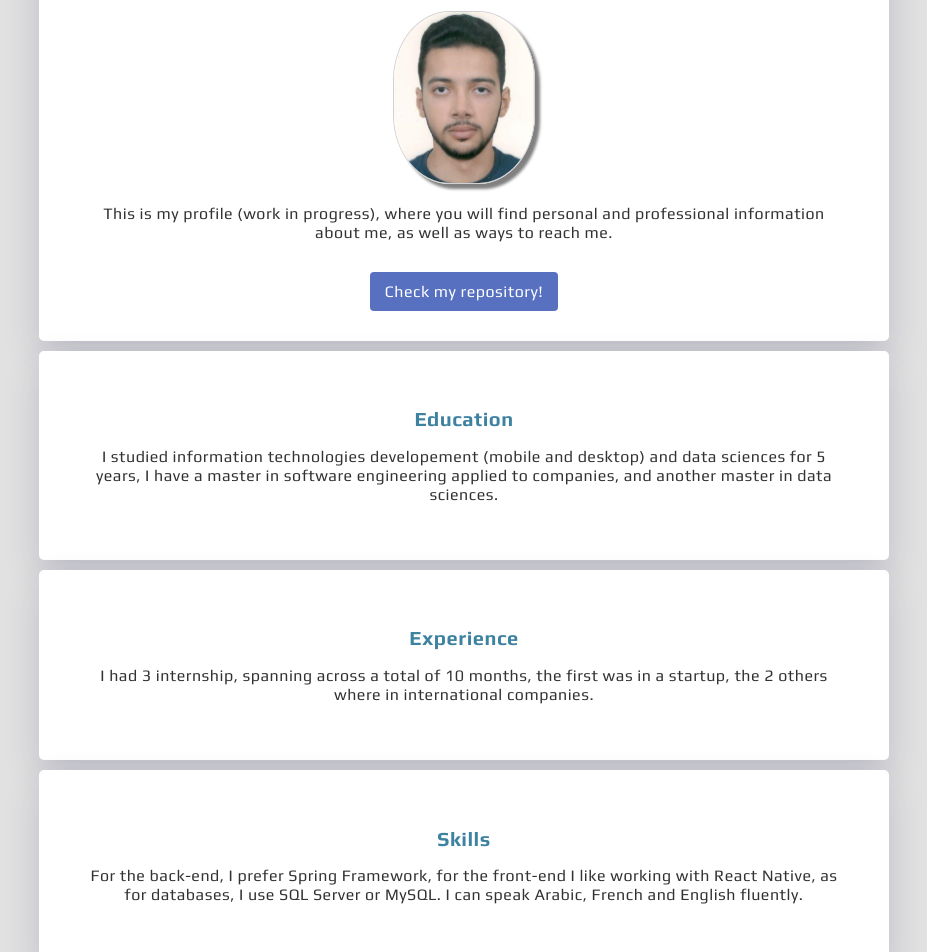
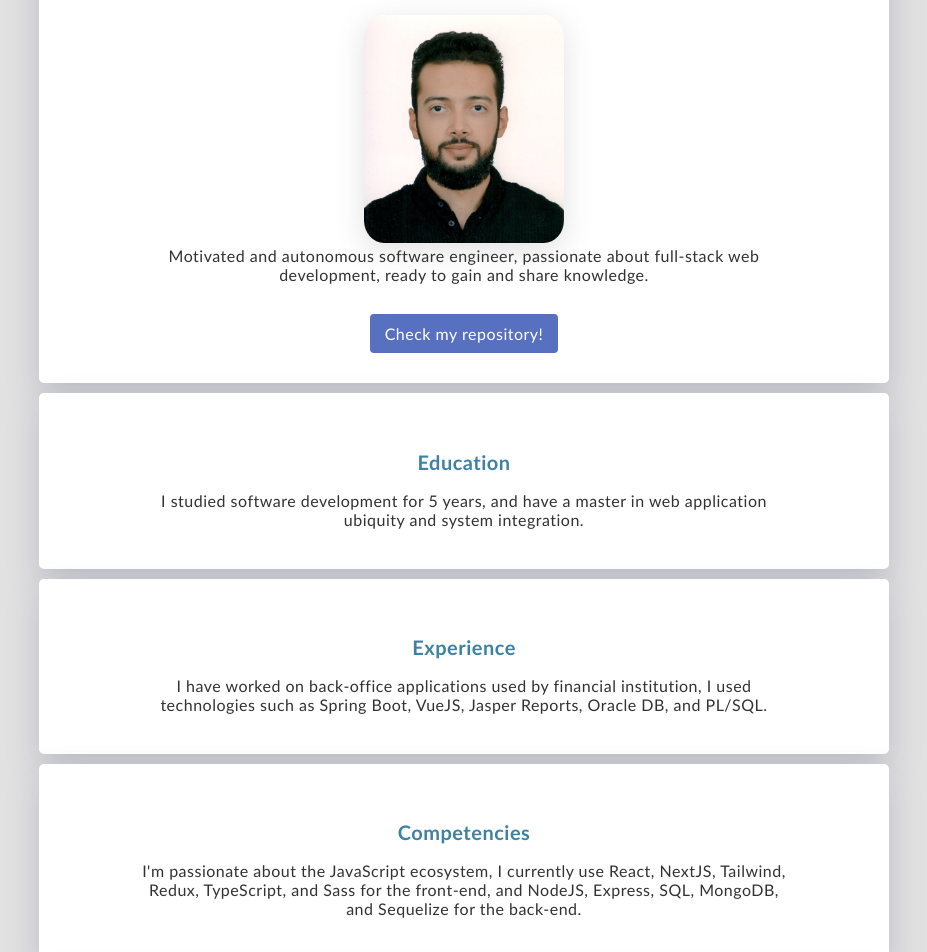
Before and after one commit to Amin394T/Amin394T, a plain HTML site: page index.html in a window 1280 px wide. Shown: the part 201-1153 px from the top of the page, without its empty margins (176-1103 px from the left). Drawn offline with Linux system fonts and the light colour scheme.

Commit message:
updated information

```diff
--- a/index.html
+++ b/index.html
@@ -3,12 +3,9 @@
 
 <head>
     <title>My Profile</title>
-    <meta name="description" content="My ">
+    <meta name="description" content="My Profile">
     <meta charset="UTF-8">
 
-    <link rel="preconnect" href="https://fonts.googleapis.com">
-    <link rel="preconnect" href="https://fonts.gstatic.com" crossorigin>
-    <link href="https://fonts.googleapis.com/css2?family=Play:wght@400;700&display=swap" rel="stylesheet">
     <link rel="stylesheet" href="https://use.fontawesome.com/releases/v5.15.4/css/all.css" integrity="sha384-DyZ88mC6Up2uqS4h/KRgHuoeGwBcD4Ng9SiP4dIRy0EXTlnuz47vAwmeGwVChigm" crossorigin="anonymous">
     <link rel="stylesheet" href="style.css">
 </head>
@@ -17,25 +14,25 @@
 <body>
     <div class="container">
         <div class="card-white" id="intro-button">
-            <h1>Hello, I'm Amin, and I'm a software developper!</h1>
-            <img src="media/profile.jpg" alt="Me" id="profile-pic">
-            <p>This is my profile (work in progress), where you will find personal and professional information about me, as well as ways to reach me.</p>
+            <h1>Hello, I'm Amin, and I'm a web developer!</h1>
+            <img src="media/profile.png" alt="Me" id="profile-pic" />
+            <p>Motivated and autonomous software engineer, passionate about full-stack web development, ready to gain and share knowledge.</p>
             <a href="https://github.com/amin394t" target="_blank" class="button-green">Check my repository!</a>
         </div>
 
         <div class="card-white">
             <h2>Education</h2>
-            <p>I studied information technologies developement (mobile and desktop) and data sciences for 5 years, I have a master in software engineering applied to companies, and another master in data sciences.</p>
+            <p>I studied software development for 5 years, and have a master in web application ubiquity and system integration.</p>
         </div>
 
         <div class="card-white">
             <h2>Experience</h2>
-            <p>I had 3 internship, spanning across a total of 10 months, the first was in a startup, the 2 others where in international companies.</p>
+            <p>I have worked on back-office applications used by financial institution, I used technologies such as Spring Boot, VueJS, Jasper Reports, Oracle DB, and PL/SQL.</p>
         </div>
 
         <div class="card-white">
-            <h2>Skills</h2>
-            <p>For the back-end, I prefer Spring Framework, for the front-end I like working with React Native, as for databases, I use SQL Server or MySQL. I can speak Arabic, French and English fluently.</p>
+            <h2>Competencies</h2>
+            <p>I'm passionate about the JavaScript ecosystem, I currently use React, NextJS, Tailwind, Redux, TypeScript, and Sass for the front-end, and NodeJS, Express, SQL, MongoDB, and Sequelize for the back-end.</p>
         </div>
 
         <div class="card-white">
--- a/style.css
+++ b/style.css
@@ -1,18 +1,16 @@
 body {
     background-color: rgb(225, 225, 225);
-    font-family: 'Play', sans-serif;
+    font-family: Cantarell, Calibri, sans-serif;
     line-height: auto;
     letter-spacing: 0.5px;
-    font-weight: 200;
     font-size: 30;
     color: rgb(50, 50, 50);
 }
 
 #profile-pic {
-    width: 140px;
-    border-radius: 40%;
-    box-shadow: 5px 5px 3px gray;
-    border: 1px solid rgb(209, 209, 209);
+    width: 200px;
+    border-radius: 10%;
+    box-shadow: rgba(100, 100, 111, 0.2) 0px 7px 29px 0px;
 }
 
 h1,
@@ -43,7 +41,9 @@ a:hover {
 
 p {
     text-justify: auto;
-    font-weight: lighter;
+    font-weight: 400;
+    width: 85%;
+    margin: auto;
 }
 
 .list-inline {
```
Also changed, not shown: media/profile.png (added).
